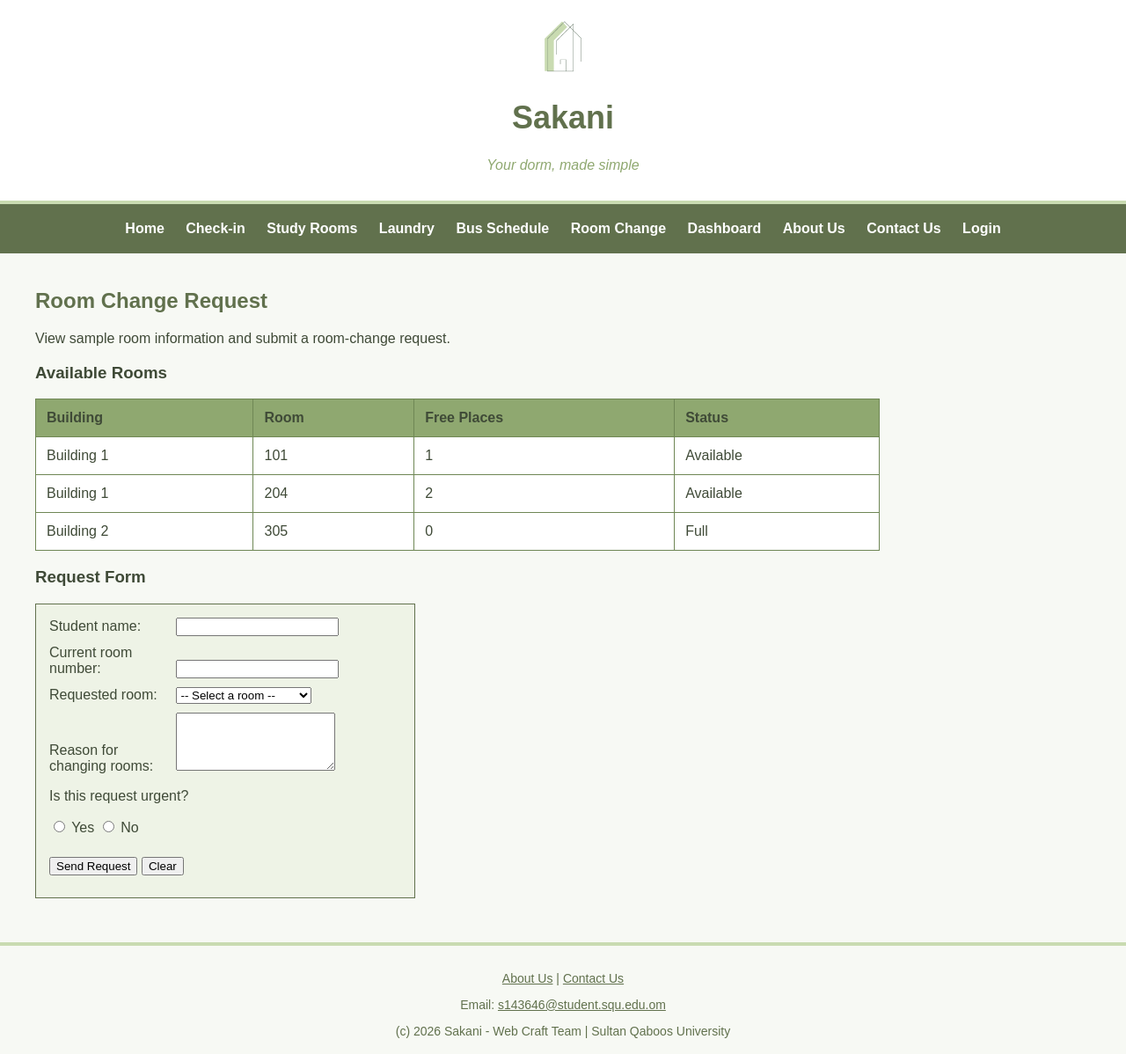
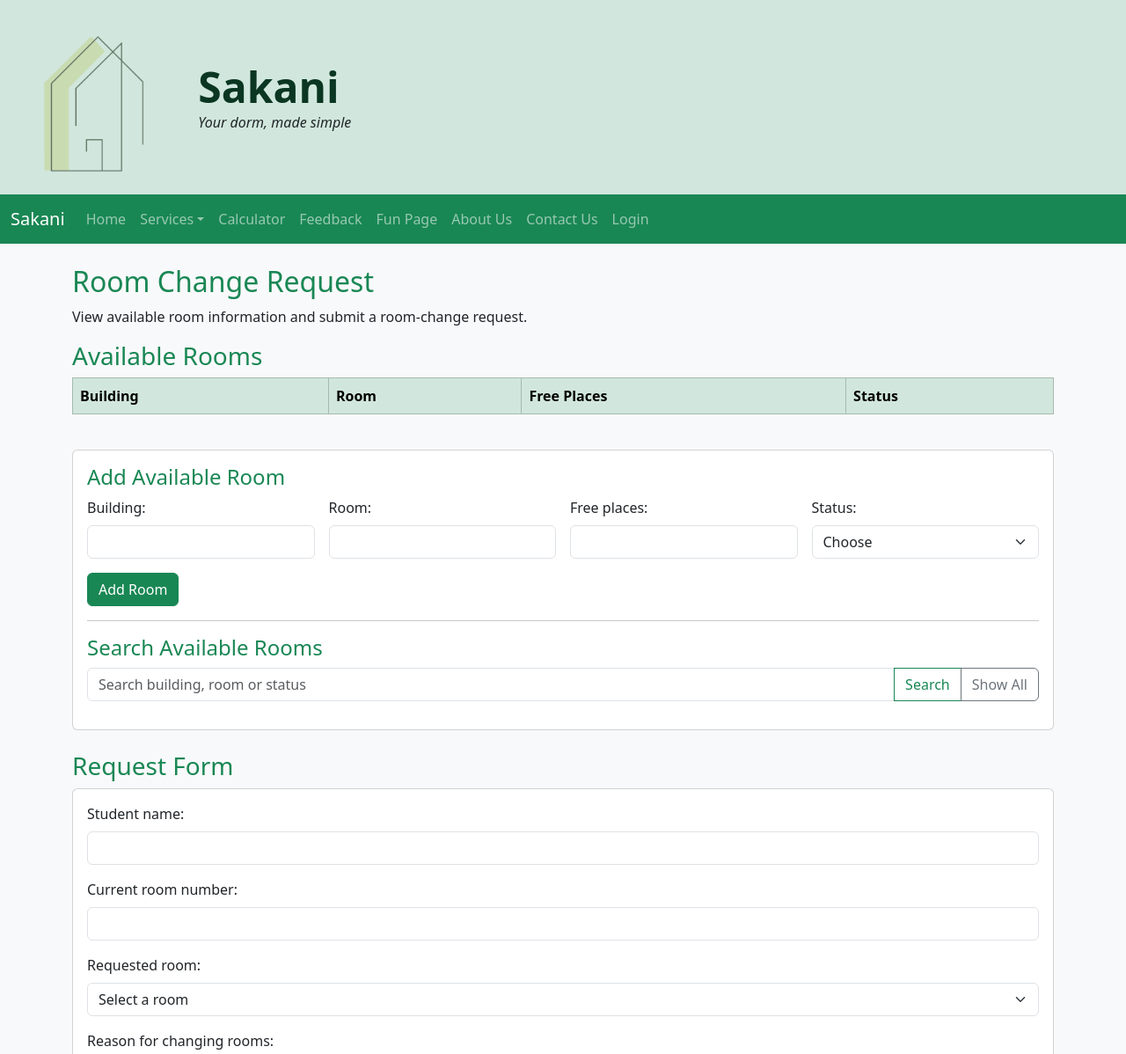
Before and after one commit to Sarah-SQU/sakani, a plain HTML site: page room-change.html in a window 1280 px wide. Shown: the top 1198 px of the page at 88% size. Drawn offline with nearby package versions, Linux system fonts and the light colour scheme.

Commit message:
Add Bootstrap styling and dynamic table functionality to room change page

```diff
--- a/room-change.html
+++ b/room-change.html
@@ -1,114 +1,178 @@
 <!DOCTYPE html>
-<html>
+<html lang="en">
 <head>
     <meta charset="UTF-8">
     <meta name="viewport" content="width=device-width, initial-scale=1.0">
-    <title>Sakani - Room Change</title>
-    <link rel="stylesheet" href="css/style.css">
-    <style>
-        label {
-            display: inline-block;
-            width: 140px;
-        }
-
-        form {
-            border: 1px solid #61714D;
-            padding: 15px;
-            width: 400px;
-            background-color: #EEF3E6
-        }
-        table {
-            border-collapse: collapse;
-            width: 80%;
-            margin-top: 10px;
-        }
-
-        th, td {
-            border: 1px solid black;
-            background-color: white;
-            border: 1px solid #6f8755;
-            padding: 12px;
-            text-align: left;
-        }
-
-        th {
-            background-color: #8FA870;
-        }
-
-        input, select {
-            margin-bottom: 10px;
-        }
-</style>
+    <title>Sakani - Laundry</title>
+    <link href="https://cdn.jsdelivr.net/npm/bootstrap@5.3.8/dist/css/bootstrap.min.css" rel="stylesheet">
+    <script src="https://cdn.jsdelivr.net/npm/bootstrap@5.3.8/dist/js/bootstrap.bundle.min.js" defer></script>
+    <script src="js/forms.js" defer></script>
   </head>
-<body>
-
-    <div class="header">
-        <img src="images/sakani_icon.PNG" alt="Sakani logo" id="logo">
-        <h1>Sakani</h1>
-        <p>Your dorm, made simple</p>
+  <body class="bg-light">
+    <div class="container-fluid bg-success-subtle">
+      <div class="row align-items-center">
+        <div class="col-4 col-sm-3 col-lg-2 py-3">
+          <img src="images/sakani_icon.PNG" alt="Sakani logo" class="img-fluid">
         </div>
-
-    <div class="menu">
-        <ul>
-            <li><a href="index.html">Home</a></li>
-            <li><a href="checkin.html">Check-in</a></li>
-            <li><a href="study-rooms.html">Study Rooms</a></li>
-            <li><a href="laundry.html">Laundry</a></li>
-            <li><a href="bus.html">Bus Schedule</a></li>
-            <li><a href="room-change.html">Room Change</a></li>
-            <li><a href="dashboard.html">Dashboard</a></li>
-            <li><a href="about.html">About Us</a></li>
-            <li><a href="contact.html">Contact Us</a></li>
-            <li><a href="login.html">Login</a></li>
+        <div class="col-8 col-sm-9 col-lg-10 py-3">
+          <h1 class="display-5 fw-bold text-success-emphasis mb-0">Sakani</h1>
+          <p class="fst-italic mb-0">Your dorm, made simple</p>
+        </div>
+      </div>
+    </div>
+    <nav class="navbar navbar-expand-lg bg-success navbar-dark">
+      <div class="container-fluid">
+        <a class="navbar-brand" href="index.html">Sakani</a>
+        <button class="navbar-toggler" type="button" data-bs-toggle="collapse" data-bs-target="#menu">
+          <span class="navbar-toggler-icon"></span>
+        </button>
+        <div class="collapse navbar-collapse" id="menu">
+          <ul class="navbar-nav me-auto">
+            <li class="nav-item">
+              <a class="nav-link" href="index.html">Home</a>
+            </li>
+            <li class="nav-item dropdown">
+              <a class="nav-link dropdown-toggle" href="#" data-bs-toggle="dropdown">Services</a>
+              <ul class="dropdown-menu">
+                <li>
+                  <a class="dropdown-item" href="checkin.html">Check-in</a>
+                </li>
+                <li>
+                  <a class="dropdown-item" href="study-rooms.html">Study Rooms</a>
+                </li>
+                <li>
+                  <a class="dropdown-item" href="laundry.html">Laundry</a>
+                </li>
+                <li>
+                  <a class="dropdown-item" href="room-change.html">Room Change</a>
+                </li>
+              </ul>
+            </li>
+            <li class="nav-item">
+              <a class="nav-link" href="calculate.html">Calculator</a>
+            </li>
+            <li class="nav-item">
+              <a class="nav-link" href="questionnaire.html">Feedback</a>
+            </li>
+            <li class="nav-item">
+              <a class="nav-link" href="funpage.html">Fun Page</a>
+            </li>
+            <li class="nav-item">
+              <a class="nav-link" href="about.html">About Us</a>
+            </li>
+            <li class="nav-item">
+              <a class="nav-link" href="contact.html">Contact Us</a>
+            </li>
+            <li class="nav-item">
+              <a class="nav-link" href="login.html">Login</a>
+            </li>
           </ul>
         </div>
-
-    <div class="main">
-        <h2>Room Change Request</h2>
-        <p>View sample room information and submit a room-change request.</p>
-
-        <h3>Available Rooms</h3>
-        <table>
-            <tr><th>Building</th><th>Room</th><th>Free Places</th><th>Status</th></tr>
-            <tr><td>Building 1</td><td>101</td><td>1</td><td>Available</td></tr>
-            <tr><td>Building 1</td><td>204</td><td>2</td><td>Available</td></tr>
-            <tr><td>Building 2</td><td>305</td><td>0</td><td>Full</td></tr>
+      </div>
+    </nav>
+    <main class="container my-4">
+        <h2 class="text-success">Room Change Request</h2>
+      <p>View available room information and submit a room-change request.</p>
+      <h3 class="text-success">Available Rooms</h3>
+      <div class="table-responsive">
+        <table class="table table-bordered table-striped" id="roomChangeTable">
+          <thead class="table-success">
+            <tr>
+              <th>Building</th>
+              <th>Room</th>
+              <th>Free Places</th>
+              <th>Status</th>
+            </tr>
+          </thead>
+          <tbody id="roomChangeTableBody"></tbody>
         </table>
-
-        <h3>Request Form</h3>
-        <form action="https://httpbin.org/get" method="get">
-            <label for="roomchange-name">Student name:</label>
-            <input type="text" id="roomchange-name" name="student_name" required>
-            <br>
-            <label for="current-room">Current room number:</label>
-            <input type="text" id="current-room" name="current_room" required>
-            <br>
-            <label for="new-room">Requested room:</label>
-            <select id="new-room" name="requested_room" required>
-                <option value="">-- Select a room --</option>
+      </div>
+      <div class="card my-4">
+        <div class="card-body">
+          <h4 class="text-success">Add Available Room</h4>
+          <form id="addRoomForm">
+            <div class="row g-3">
+              <div class="col-md-3">
+                <label class="form-label" for="newBuilding">Building:</label>
+                <input class="form-control" id="newBuilding" required>
+              </div>
+              <div class="col-md-3">
+                <label class="form-label" for="newRoomNumber">Room:</label>
+                <input class="form-control" id="newRoomNumber" required>
+              </div>
+              <div class="col-md-3">
+                <label class="form-label" for="newFreePlaces">Free places:</label>
+                <input class="form-control" id="newFreePlaces" type="number" min="0" max="10" required>
+              </div>
+              <div class="col-md-3">
+                <label class="form-label" for="newRoomStatus">Status:</label>
+                <select class="form-select" id="newRoomStatus" required>
+                  <option value="">Choose</option>
+                  <option>Available</option>
+                  <option>Full</option>
+                </select>
+              </div>
+            </div>
+            <button class="btn btn-success mt-3">Add Room</button>
+          </form>
+          <hr>
+          <h4 class="text-success">Search Available Rooms</h4>
+          <div class="input-group">
+            <input class="form-control" id="roomSearch" placeholder="Search building, room or status">
+            <button class="btn btn-outline-success" type="button" id="roomSearchButton">Search</button>
+            <button class="btn btn-outline-secondary" type="button" id="roomShowAll">Show All</button>
+          </div>
+          <p id="roomMessage" class="mt-2" aria-live="polite"></p>
+        </div>
+      </div>
+      <h3 class="text-success">Request Form</h3>
+      <div class="card">
+        <div class="card-body">
+          <form action="https://httpbin.org/get" method="get" class="needs-validation" novalidate>
+            <div class="mb-3">
+              <label class="form-label" for="rcname">Student name:</label>
+              <input class="form-control" id="rcname" name="student_name" required minlength="3">
+              <div class="invalid-feedback">Enter your name.</div>
+            </div>
+            <div class="mb-3">
+              <label class="form-label" for="current-room">Current room number:</label>
+              <input class="form-control" id="current-room" name="current_room" required>
+            </div>
+            <div class="mb-3">
+              <label class="form-label" for="new-room">Requested room:</label>
+              <select class="form-select" id="new-room" name="requested_room" required>
+                <option value="">Select a room</option>
                 <option value="101">Building 1 - Room 101</option>
                 <option value="204">Building 1 - Room 204</option>
               </select>
-            <br>
-            <label for="reason">Reason for changing rooms:</label>
-            <textarea id="reason" name="reason" rows="4" required></textarea>
-
+            </div>
+            <div class="mb-3">
+              <label class="form-label" for="reason">Reason for changing rooms:</label>
+              <textarea class="form-control" id="reason" name="reason" rows="4" minlength="10" required></textarea>
+              <div class="invalid-feedback">Write at least 10 characters.</div>
+            </div>
             <p>Is this request urgent?</p>
-            <input type="radio" id="urgent-yes" name="urgent" value="yes" required>
-            <label for="urgent-yes" style="display:inline;">Yes</label>
-            <input type="radio" id="urgent-no" name="urgent" value="no">
-            <label for="urgent-no" style="display:inline;">No</label>
-            <br></br>
-            <input type="submit" value="Send Request">
-            <input type="reset" value="Clear">
+            <div class="form-check">
+              <input class="form-check-input" type="radio" id="urgent-yes" name="urgent" value="yes" required>
+              <label class="form-check-label" for="urgent-yes">Yes</label>
+            </div>
+            <div class="form-check mb-3">
+              <input class="form-check-input" type="radio" id="urgent-no" name="urgent" value="no">
+              <label class="form-check-label" for="urgent-no">No</label>
+            </div>
+            <button class="btn btn-success">Send Request</button>
+            <button type="reset" class="btn btn-outline-secondary">Clear</button>
           </form>
         </div>
-
-    <div class="footer">
-        <p><a href="about.html">About Us</a> | <a href="contact.html">Contact Us</a></p>
-        <p>Email: <a href="mailto:s143646@student.squ.edu.om">s143646@student.squ.edu.om</a></p>
-        <p>(c) 2026 Sakani - Web Craft Team | Sultan Qaboos University</p>
       </div>
-
+    </main>
+    <footer class="container-fluid bg-success-subtle text-success-emphasis text-center mt-5 py-3">
+      <p>
+        <a class="text-success-emphasis" href="about.html">About Us</a> |
+        <a class="text-success-emphasis" href="contact.html">Contact Us</a> |
+        <a class="text-success-emphasis" href="mailto:s143646@student.squ.edu.om">s143646@student.squ.edu.om</a>
+      </p>
+      <p class="mb-0">&copy; 2026 Sakani - Web Craft Team | Sultan Qaboos University</p>
+    </footer>
   </body>
 </html>
```
Lines whose indentation alone changed are shown as unchanged.
